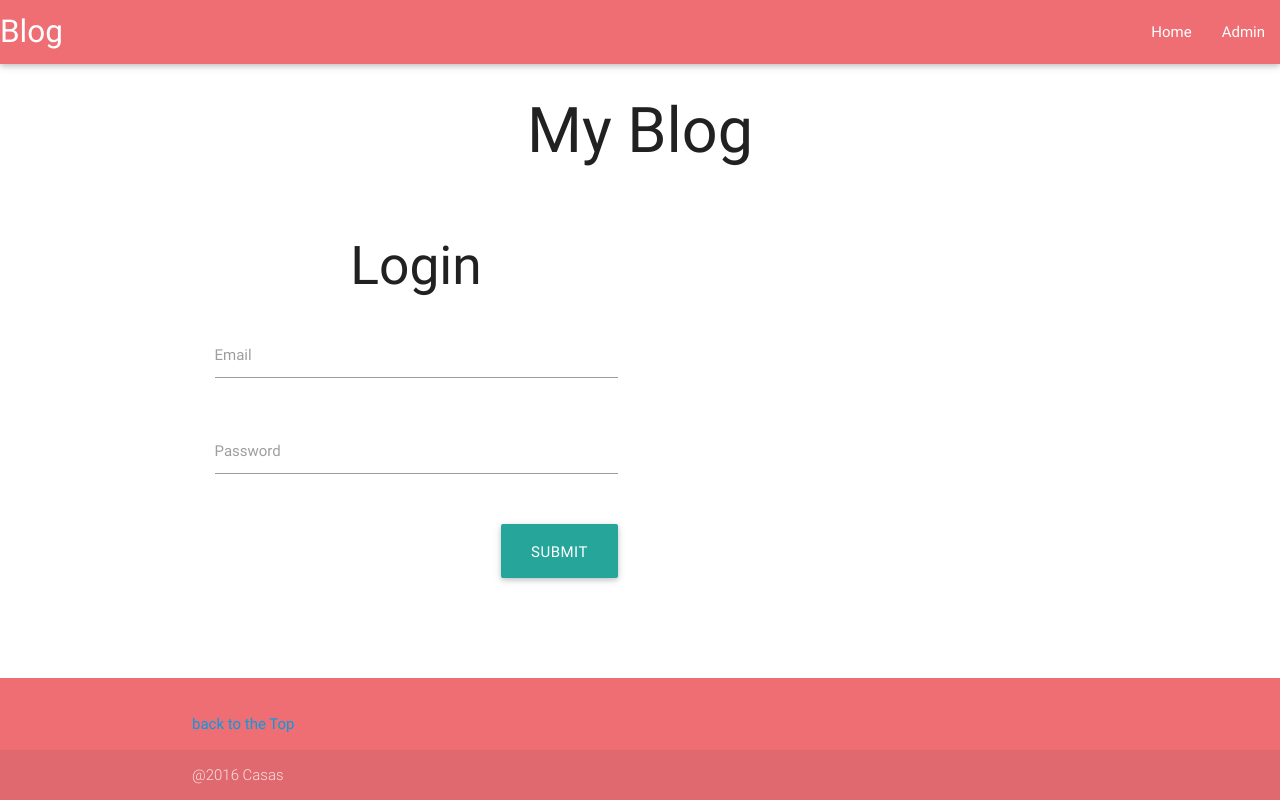
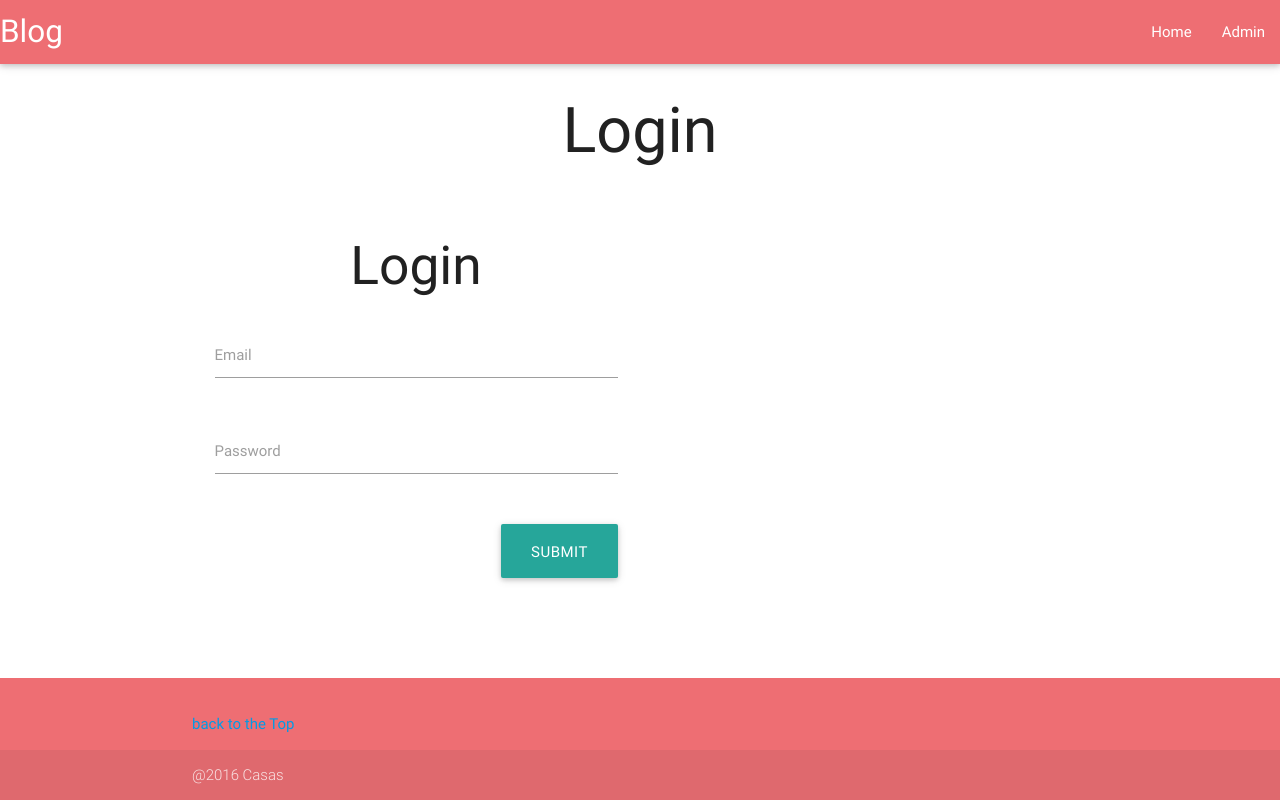
Before and after one commit to syrop212/MiniBlog, a plain HTML site: page Blog/public_html/admin.html in a window 1280 px wide. Drawn offline with nearby package versions, Linux system fonts and the light colour scheme.

Commit message:
need help

```diff
--- a/Blog/public_html/admin.html
+++ b/Blog/public_html/admin.html
@@ -27,7 +27,7 @@
         <main>
             <div class="container">
                 <div class="row">
-                    <h1 class="center-align">My Blog</h1>
+                    <h1 class="center-align">Login</h1>
                  </div>
                 <div class="row">
                       <div class="col s12 main-container">
```
